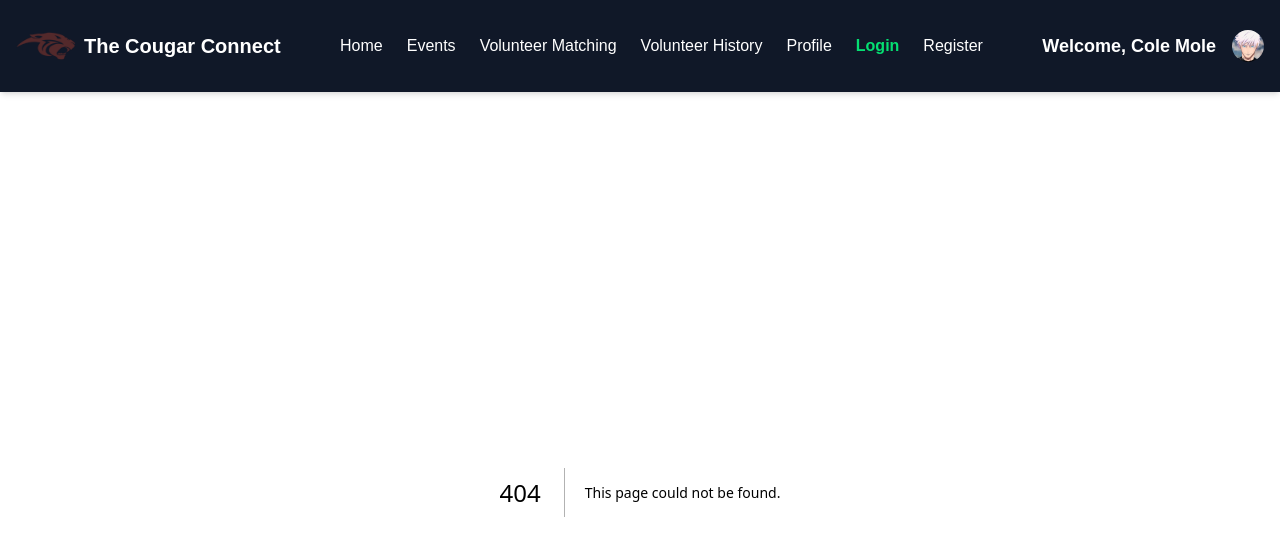
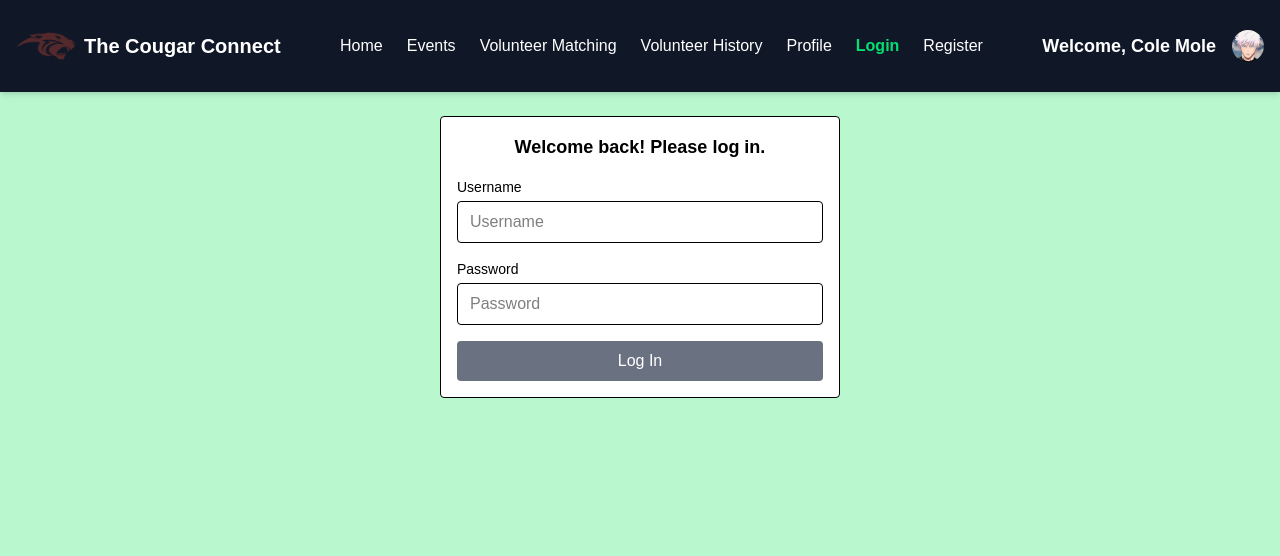
Before and after one commit to Colep39/4353-Project, a Next.js app in the folder frontend/: page /login in a window 1280 px wide. Before the commit this address had no page. Shown: the top 556 px of the page. Built offline with nearby package versions, Linux system fonts and the light colour scheme.

Commit message:
added login page

```diff
--- /dev/null
+++ b/frontend/src/app/login/page.jsx
@@ -0,0 +1,56 @@
+"use client";
+import { Formik, Field, Form } from 'formik';
+
+export default function RegisterPage() {
+    return (
+        <div className="p-6 max-w-md mx-auto min-h-screen">
+            <Formik
+                initialValues={{
+                    username: "",
+                    password: ""
+                }}
+
+                onSubmit={(values) => {
+                    alert(`Submitted:\n${JSON.stringify(values, null, 2)}`);
+                    // insert api call to save
+                }}
+            >
+                <Form className="bg-white border p-4 rounded flex flex-col gap-4">
+                    <p className="text-lg font-semibold text-center">Welcome back! Please log in.</p>
+
+                    <div className="flex flex-col gap-1">
+                        <label className="text-sm font-medium">
+                            Username
+                        </label>
+                        <Field
+                            className="border px-3 py-2 rounded"
+                            id="username"
+                            name="username"
+                            placeholder="Username"
+                        />
+                    </div>
+
+                    <div className="flex flex-col gap-1">
+                        <label className="text-sm font-medium">
+                            Password
+                        </label>
+                        <Field
+                            className="border px-3 py-2 rounded"
+                            id="password"
+                            name="password"
+                            placeholder="Password"
+                            type="password"
+                        />
+                    </div>
+
+                    <button
+                        type="submit"
+                        className="bg-gray-500 text-white p-2 rounded hover:bg-gray-600"
+                    >
+                        Log In
+                    </button>
+                </Form>
+            </Formik>
+        </div>
+    );
+};
```
